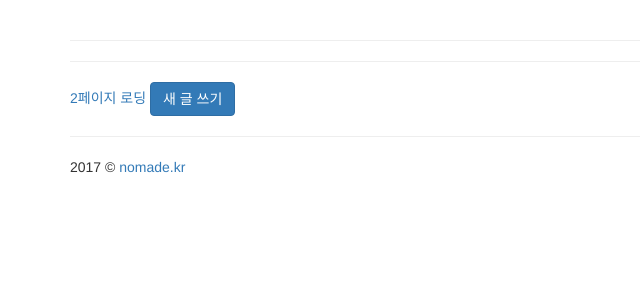
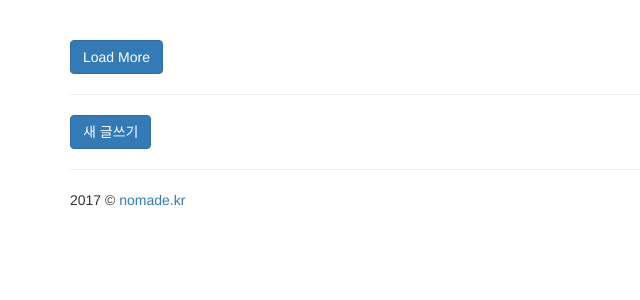
Before and after one commit to MiJooJeong/askdjango_frontend, a Django app: page / in a window 1280 px wide. Shown: the part 52-352 px from the top of the page, without its empty margins (0-640 px from the left). Run offline with Django 3.2, Linux system fonts and the light colour scheme; data that the repository does not hold is empty; some libraries are stand-ins or nearby versions.

Commit message:
load more 버튼 구현

```diff
--- a/blog/templates/blog/_post_list.html
+++ b/blog/templates/blog/_post_list.html
@@ -1,5 +1,3 @@
-<table class="table table-bordered table-hover">
-    <tbody>
 {% for post in post_list %}
     <tr>
         <td>
@@ -9,25 +7,3 @@
         </td>
     </tr>
 {% endfor %}
-    </tbody>
-</table>
-
-<hr/>
-
-{% if is_paginated %}
-    {% if page_obj.has_previous %}
-        <a href="?page={{ page_obj.previous_page_number }}" class="btn btn-default">이전</a>
-    {% endif %}
-
-    {{ page_obj.number }} 페이지
-
-    {% if page_obj.has_next %}
-        <a href="?page={{ page_obj.next_page_number }}" class="btn btn-default">다음</a>
-    {% endif %}
-{% endif %}
-
-<hr/>
-
-<a id="page-2-btn" href="#">2페이지 로딩</a>
-
-<a href="{% url "blog:post_new" %}" class="btn btn-primary">새 글 쓰기</a>
--- a/blog/templates/blog/index.html
+++ b/blog/templates/blog/index.html
@@ -1,39 +1,61 @@
 {% extends "blog/layout.html" %}
 
 {% block extra_body %}
-    <script>
-    $(function () {
-        $('#page-2-btn').click(function () {
-            $.get('?page=2')
-                .done(function (html) {
-                    console.log(html);
-                    $('#post-list-wrapper').html(html)
+<script>
+$(function() {
+    var $win = $(window);
+    var is_loading = false;
+    var current_page = null;
 
-                    var state_obj = {}; // pushState 후에 history.state로 접근 가능
-                    var title = "";
-                    var url = "?page=2"; // 이동할 URL
-                    history.pushState(state_obj, title, url);
+    var load_more = function() {
+        if (!is_loading) {
+            var next_page = (current_page || 1) + 1;
+            var next_page_url = '?page=' + next_page;
+            is_loading = true;
+
+            $.get(next_page_url).
+                done(function(html) {
+                    $('#post-list tbody').append(html);
+                    current_page = next_page;
+                }).
+                fail(function(xhr, textStatus, error) {
+                    console.log(textStatus);
                 })
-                .fail(function () {
-                    console.log('fail');
-                })
-                .always(function () {
-                    console.log('always');
+                .always(function() {
+                    console.log("always");
+                    is_loading = false;
                 });
-            return false;
-        });
+        }
+    }
+
+    $win.scroll(function() {
+        var diff = $(document).height() - parseInt($win.height());
+        if (diff == $win.scrollTop()) {
+            console.log("바닥에 왔음.");
+            load_more();
+        }
     });
-    </script>
+
+    $('#load-more-btn').click(load_more);
+});
+</script>
 {% endblock %}
 
 {% block content %}
     <div class="container">
         <div class="row">
-            <div class="col-sm-12" id="post-list-wrapper">
-                {% include "blog/_post_list.html" %}
+            <div class="col-sm-12">
+                <table class="table table-bordered table-hover" id="post-list">
+                    <tbody>
+                        {% include "blog/_post_list.html" %}
+                    </tbody>
+                </table>
+
+                <a id="load-more-btn" class="btn btn-primary">Load More</a>
+
+                <hr/>
+                <a href="{% url "blog:post_new" %}" class="btn btn-primary">새 글쓰기</a>
             </div>
         </div>
     </div>
-
-
 {% endblock %}
```
Lines whose indentation alone changed are shown as unchanged.
